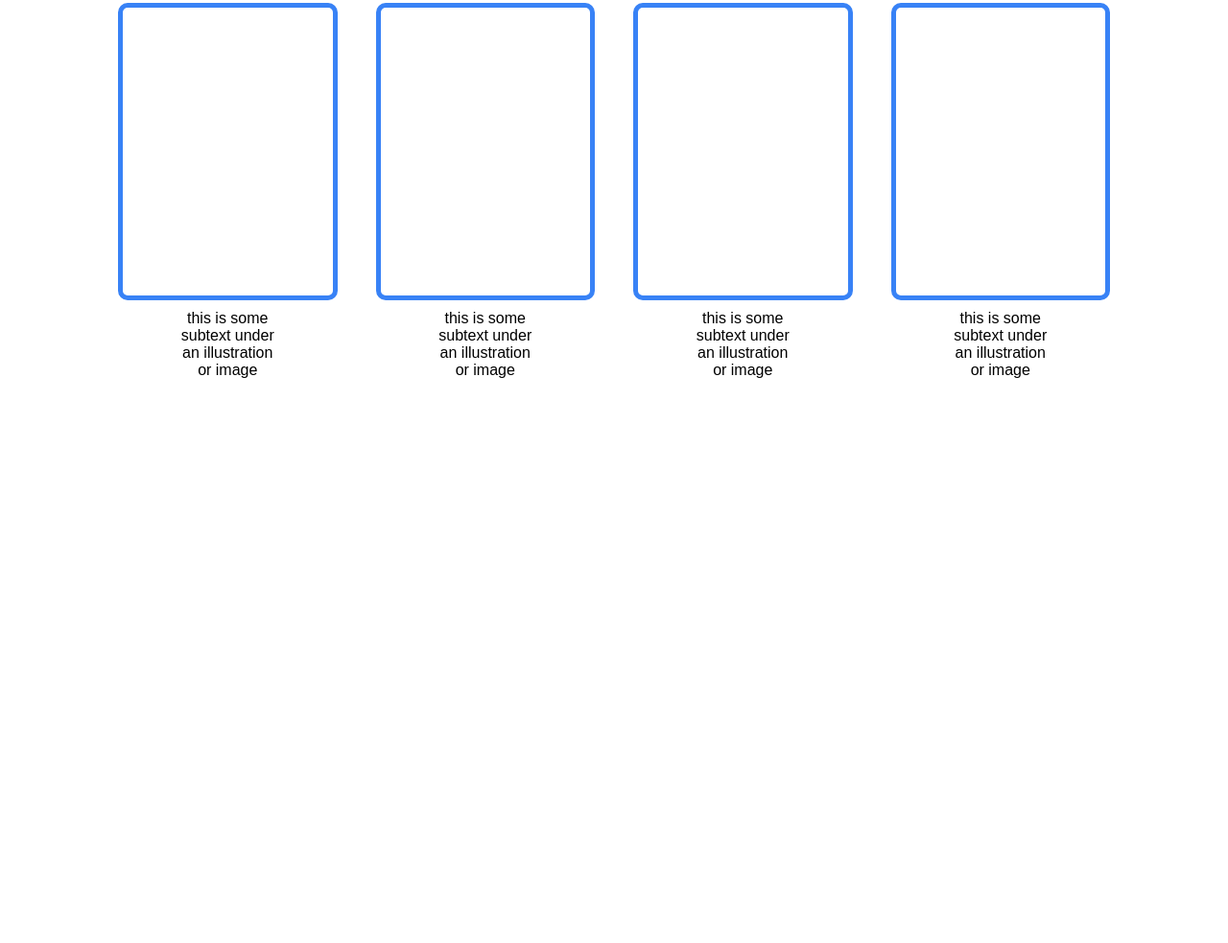
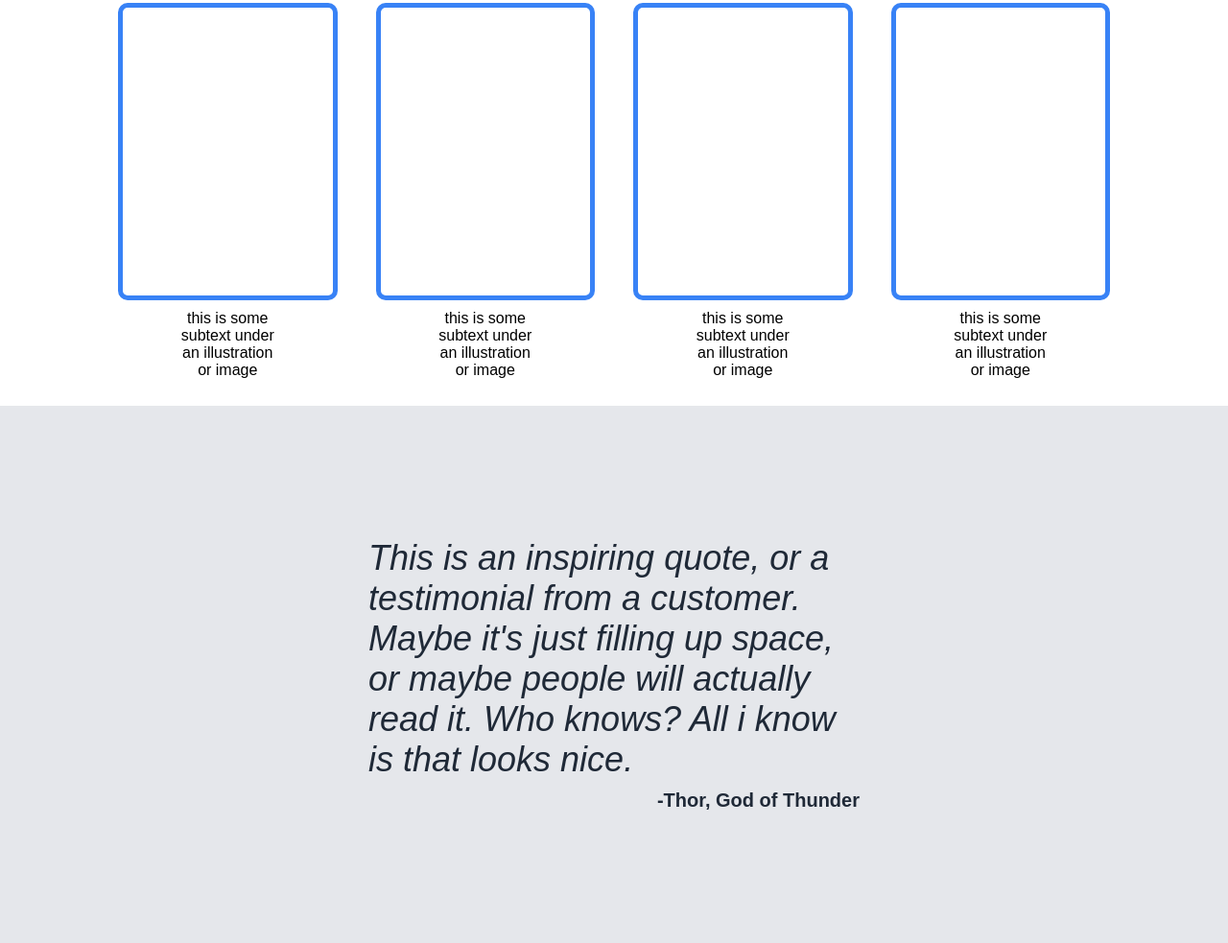
Before and after one commit to ricskusz/landing_page, a plain HTML site: page index.html in a window 1280 px wide. Shown: the part 762-1745 px from the top of the page at 96% size. Before the commit the page ends 1185 px from the top, so only its background shows below. Drawn offline with Linux system fonts and the light colour scheme.

Commit message:
Make quote section

```diff
--- a/css/styles.css
+++ b/css/styles.css
@@ -147,3 +147,35 @@ body{
 }
 
 /*section-2*/
+
+.quote-section{
+    height: 70vh;
+    background-color: #E5E7Eb;
+    display: flex;
+    align-items: center;
+    justify-content: center;
+}
+
+.quote-text-container{
+    display: flex;
+    flex-direction: column;
+    gap: 10px;
+    width: 40%;
+}
+
+.quote-text{
+    font-size: 36px;
+    font-style: italic;
+    color: #1f2937;
+    display: flex;
+    align-items: flex-start;
+}
+
+.author-text{
+    color: #1f2937;
+    display: flex;
+    align-items: flex-end;
+    justify-content: flex-end;
+    font-size: 20px;
+    font-weight: 900;
+}
--- a/index.html
+++ b/index.html
@@ -61,5 +61,17 @@
             </div>
         </div>
     </div>
+    <!--Some text section ends here-->
+
+    <!--Quote section starts here-->
+    <div class="quote-section">
+        <div class="quote-text-container">
+            <div class="quote-text">
+                This is an inspiring quote, or a testimonial from a customer. Maybe it's just filling up space, or maybe people will actually read it. Who knows? All i know is that looks nice.
+            </div>
+            <div class="author-text">-Thor, God of Thunder</div>
+        </div>
+    </div>
+    <!--Quote section ends here-->
 </body>
 </html>
```
